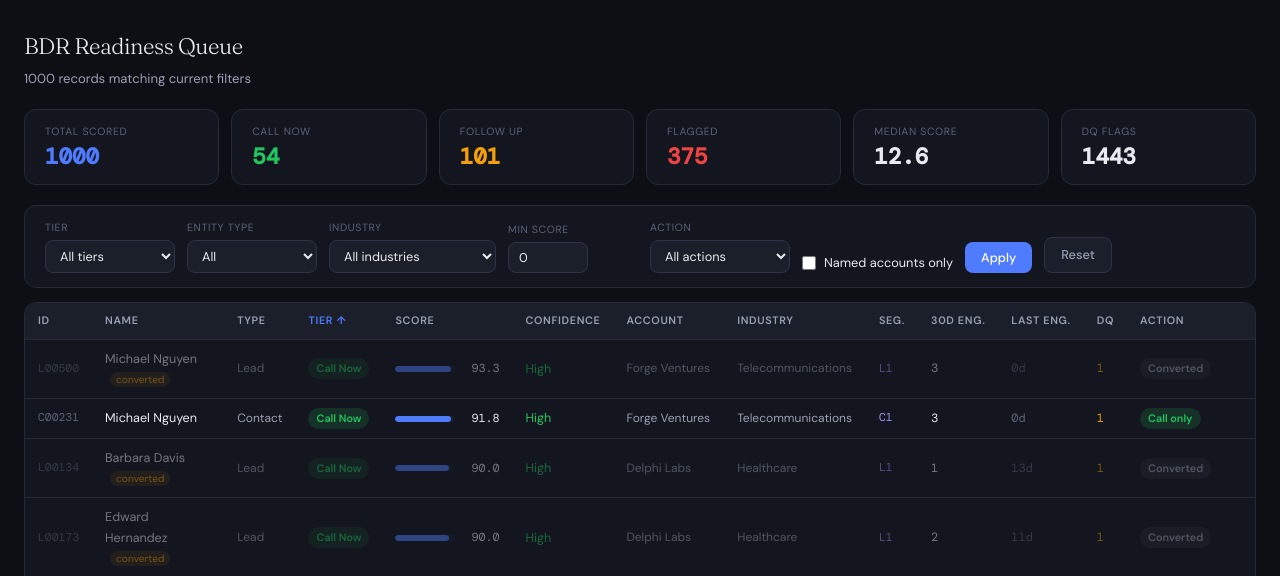
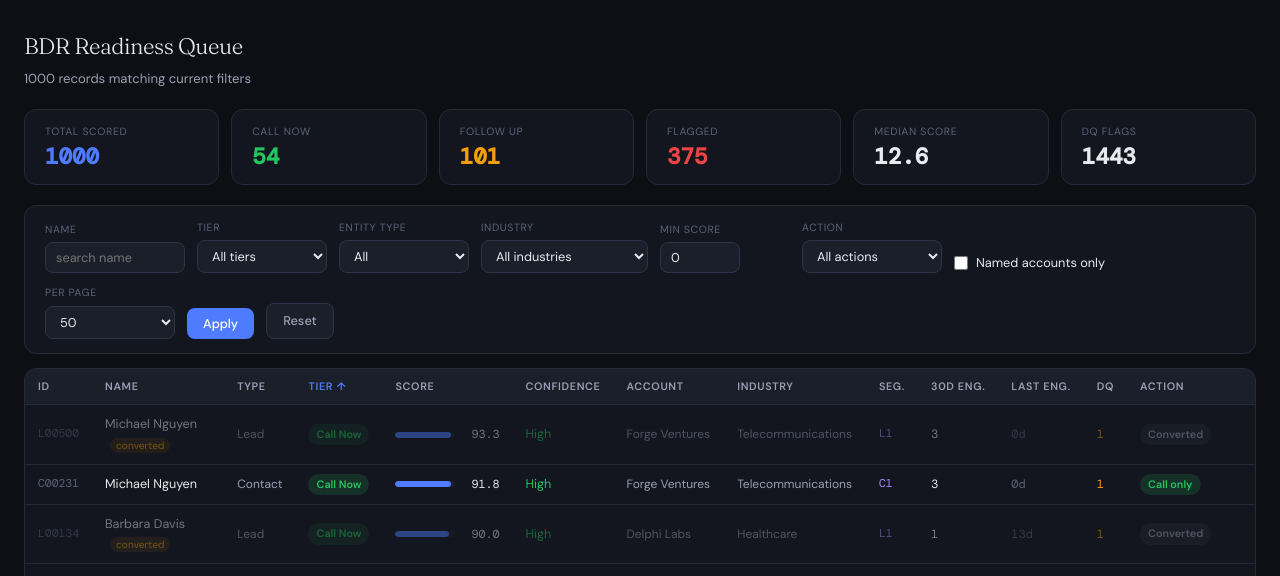
Before and after one commit to nisavi6121/bdr-readiness-v2, a Flask app: page / in a window 1280 px wide. Shown: the part 57-633 px from the top of the page. Run offline with Flask 3, Linux system fonts and the light colour scheme.

Commit message:
Add name filter and page-size selector (20/50/100) to the queue
name: case-insensitive substring match on full name. page_size: 20/50/100 per page (default 50), preserved across pagination and sort links.

Co-Authored-By: Claude Opus 4.7 <noreply@anthropic.com>

```diff
--- a/app.py
+++ b/app.py
@@ -339,6 +339,10 @@ def queue():
     f_min_score = float(request.args.get("min_score", 0) or 0)
     f_named_only = bool(request.args.get("named_only"))
     f_action = request.args.get("action", "")
+    f_name = request.args.get("name", "").strip()
+    f_page_size = int(request.args.get("page_size", PAGE_SIZE) or PAGE_SIZE)
+    if f_page_size not in (20, 50, 100):
+        f_page_size = PAGE_SIZE
     sort_by = request.args.get("sort_by", "tier")
     sort_dir = request.args.get("sort_dir", "asc")
     page = max(1, int(request.args.get("page", 1) or 1))
@@ -356,6 +360,9 @@ def queue():
         df = df[df["final_score"] >= f_min_score]
     if f_action:
         df = df[df["action_tag"] == f_action]
+    if f_name:
+        full = (df["first_name"].fillna("") + " " + df["last_name"].fillna("")).str.lower()
+        df = df[full.str.contains(f_name.lower(), na=False, regex=False)]
 
     # Sort
     col, _ = SORT_COLS.get(sort_by, ("tier_sort", True))
@@ -365,10 +372,10 @@ def queue():
         df = df.sort_values([col, "final_score"], ascending=[ascending, False], na_position="last")
 
     total = len(df)
-    total_pages = max(1, math.ceil(total / PAGE_SIZE))
+    total_pages = max(1, math.ceil(total / f_page_size))
     page = min(page, total_pages)
-    start = (page - 1) * PAGE_SIZE
-    page_df = df.iloc[start: start + PAGE_SIZE]
+    start = (page - 1) * f_page_size
+    page_df = df.iloc[start: start + f_page_size]
 
     def _rec(row):
         days = _v(row.get("days_since_last_engagement"))
@@ -397,7 +404,8 @@ def queue():
         "tier": f_tier, "entity_type": f_entity, "industry": f_industry,
         "min_score": f_min_score if f_min_score else "",
         "named_only": "1" if f_named_only else "",
-        "action": f_action,
+        "action": f_action, "name": f_name,
+        "page_size": f_page_size if f_page_size != PAGE_SIZE else "",
         "sort_by": sort_by, "sort_dir": sort_dir,
     }.items() if v}
 
@@ -422,6 +430,7 @@ def queue():
         sort_by=sort_by, sort_dir=sort_dir, surl=_surl,
         f_tier=f_tier, f_entity=f_entity, f_industry=f_industry,
         f_min_score=int(f_min_score), f_named_only=f_named_only, f_action=f_action,
+        f_name=f_name, f_page_size=f_page_size,
     )
 
 
--- a/templates/queue.html
+++ b/templates/queue.html
@@ -15,6 +15,10 @@
 
 <form method="get" action="/">
   <div class="filters">
+    <div class="fg">
+      <label>Name</label>
+      <input type="text" name="name" value="{{ f_name }}" placeholder="search name" style="width:140px"/>
+    </div>
     <div class="fg">
       <label>Tier</label>
       <select name="tier">
@@ -59,6 +63,14 @@
       <input type="checkbox" name="named_only" value="1" {% if f_named_only %}checked{% endif %}/>
       Named accounts only
     </label>
+    <div class="fg">
+      <label>Per page</label>
+      <select name="page_size">
+        <option value="20" {% if f_page_size==20 %}selected{% endif %}>20</option>
+        <option value="50" {% if f_page_size==50 %}selected{% endif %}>50</option>
+        <option value="100" {% if f_page_size==100 %}selected{% endif %}>100</option>
+      </select>
+    </div>
     <button class="btn btn-primary" type="submit">Apply</button>
     <a class="btn btn-ghost" href="/">Reset</a>
   </div>
```
